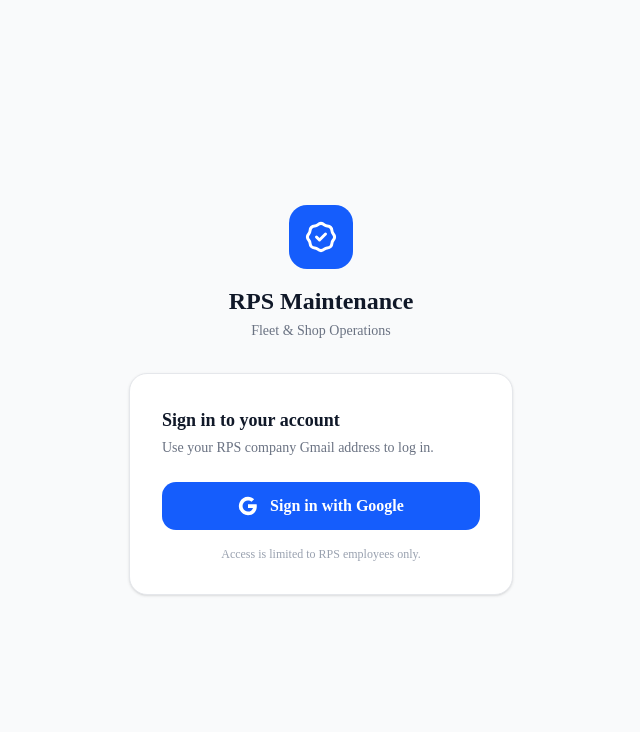
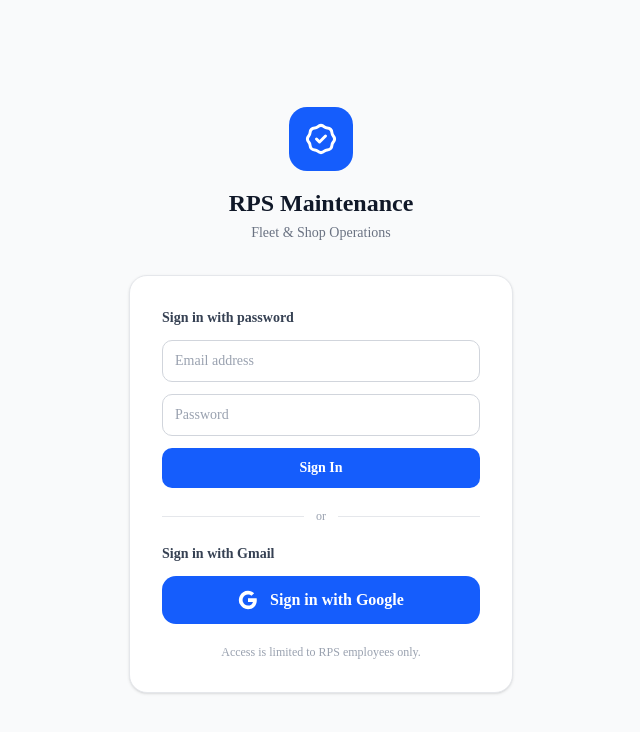
Before and after one commit to Traed-3/rps-maintenance, a Next.js app: page /login in a window 1280 px wide. Shown: the top 732 px of the page, without its empty margins (319-959 px from the left). Built offline with nearby package versions, Linux system fonts and the light colour scheme; no server answers.

Commit message:
Add email/password login option alongside Google OAuth
- app/login/password-form.tsx — email + password form using signInWithPassword
- app/login/page.tsx — shows both options with an 'or' divider between them

Co-Authored-By: Claude Sonnet 4.6 <noreply@anthropic.com>

```diff
--- a/app/login/page.tsx
+++ b/app/login/page.tsx
@@ -1,4 +1,5 @@
 import { SignInButton } from './sign-in-button'
+import { PasswordLoginForm } from './password-form'
 
 export default function LoginPage() {
   return (
@@ -18,15 +19,28 @@ export default function LoginPage() {
         </div>
 
         {/* Card */}
-        <div className="bg-white rounded-2xl shadow-sm border border-gray-200 p-8">
-          <h2 className="text-lg font-semibold text-gray-900 mb-1">Sign in to your account</h2>
-          <p className="text-sm text-gray-500 mb-6">
-            Use your RPS company Gmail address to log in.
-          </p>
+        <div className="bg-white rounded-2xl shadow-sm border border-gray-200 p-8 space-y-5">
 
-          <SignInButton />
+          {/* Email + password (master / admin login) */}
+          <div>
+            <p className="text-sm font-semibold text-gray-700 mb-3">Sign in with password</p>
+            <PasswordLoginForm />
+          </div>
 
-          <p className="mt-4 text-xs text-center text-gray-400">
+          {/* Divider */}
+          <div className="flex items-center gap-3">
+            <div className="flex-1 h-px bg-gray-200" />
+            <span className="text-xs text-gray-400 font-medium">or</span>
+            <div className="flex-1 h-px bg-gray-200" />
+          </div>
+
+          {/* Google OAuth */}
+          <div>
+            <p className="text-sm font-semibold text-gray-700 mb-3">Sign in with Gmail</p>
+            <SignInButton />
+          </div>
+
+          <p className="text-xs text-center text-gray-400">
             Access is limited to RPS employees only.
           </p>
         </div>
--- /dev/null
+++ b/app/login/password-form.tsx
@@ -0,0 +1,65 @@
+'use client'
+
+import { useState, useTransition } from 'react'
+import { useRouter } from 'next/navigation'
+import { createClient } from '@/lib/supabase/client'
+
+export function PasswordLoginForm() {
+  const [email, setEmail]       = useState('')
+  const [password, setPassword] = useState('')
+  const [error, setError]       = useState<string | null>(null)
+  const [isPending, startTransition] = useTransition()
+  const router = useRouter()
+
+  const inp = 'w-full rounded-lg border border-gray-300 px-3 py-2.5 text-sm text-gray-900 placeholder-gray-400 focus:outline-none focus:ring-2 focus:ring-blue-500'
+
+  function handleSubmit(e: React.FormEvent) {
+    e.preventDefault()
+    setError(null)
+    startTransition(async () => {
+      const supabase = createClient()
+      const { error } = await supabase.auth.signInWithPassword({ email, password })
+      if (error) {
+        setError('Incorrect email or password.')
+        return
+      }
+      router.push('/dashboard')
+      router.refresh()
+    })
+  }
+
+  return (
+    <form onSubmit={handleSubmit} className="space-y-3">
+      {error && (
+        <div className="rounded-lg bg-red-50 border border-red-200 px-3 py-2 text-sm text-red-700">
+          {error}
+        </div>
+      )}
+      <input
+        type="email"
+        className={inp}
+        placeholder="Email address"
+        value={email}
+        onChange={e => setEmail(e.target.value)}
+        required
+        autoComplete="email"
+      />
+      <input
+        type="password"
+        className={inp}
+        placeholder="Password"
+        value={password}
+        onChange={e => setPassword(e.target.value)}
+        required
+        autoComplete="current-password"
+      />
+      <button
+        type="submit"
+        disabled={isPending}
+        className="w-full py-2.5 rounded-lg bg-blue-600 text-white text-sm font-semibold hover:bg-blue-700 disabled:opacity-50 transition-colors"
+      >
+        {isPending ? 'Signing in…' : 'Sign In'}
+      </button>
+    </form>
+  )
+}
```
